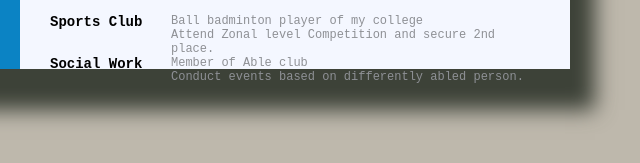
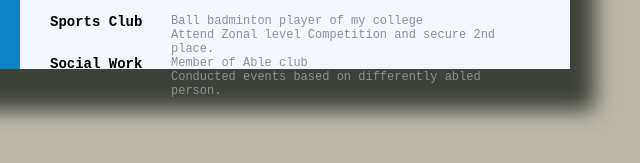
Before and after one commit to Amitha2004/Resume, a plain HTML site: page index.html in a window 1280 px wide. Shown: the part 1031-1194 px from the top of the page, 470-1110 px from the left. Drawn offline with Linux system fonts and the light colour scheme.

Commit message:
update 2

```diff
--- a/index.html
+++ b/index.html
@@ -145,7 +145,7 @@
 			</div>
 			<div class="right">
 				<p class="p5">Member of Able club</p>
-				<p class="p5">Conduct events based on differently abled person.</p>
+				<p class="p5">Conducted events based on differently abled person.</p>
 
 			</div>
 	</div>
```
Also changed, not shown: 1 other file.
